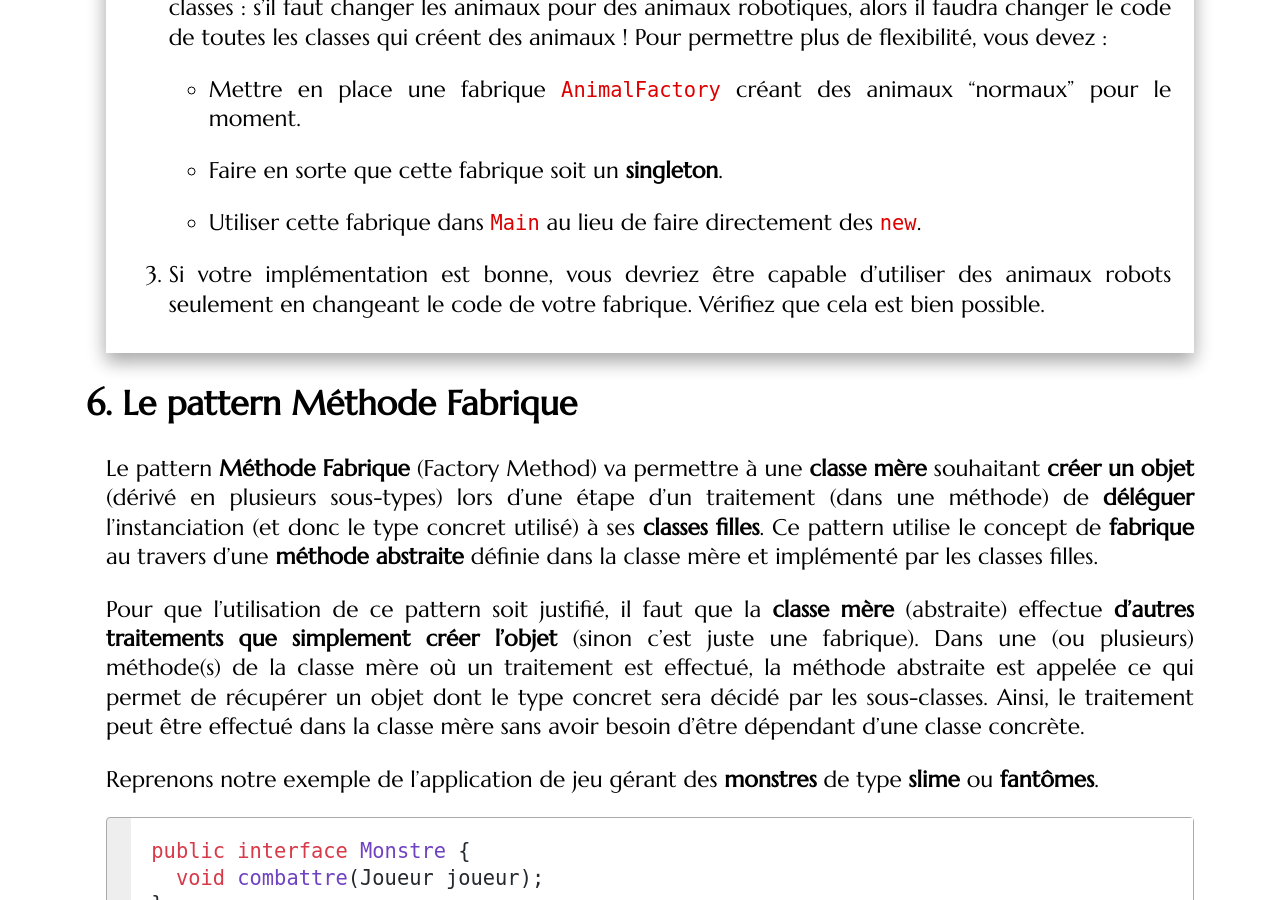
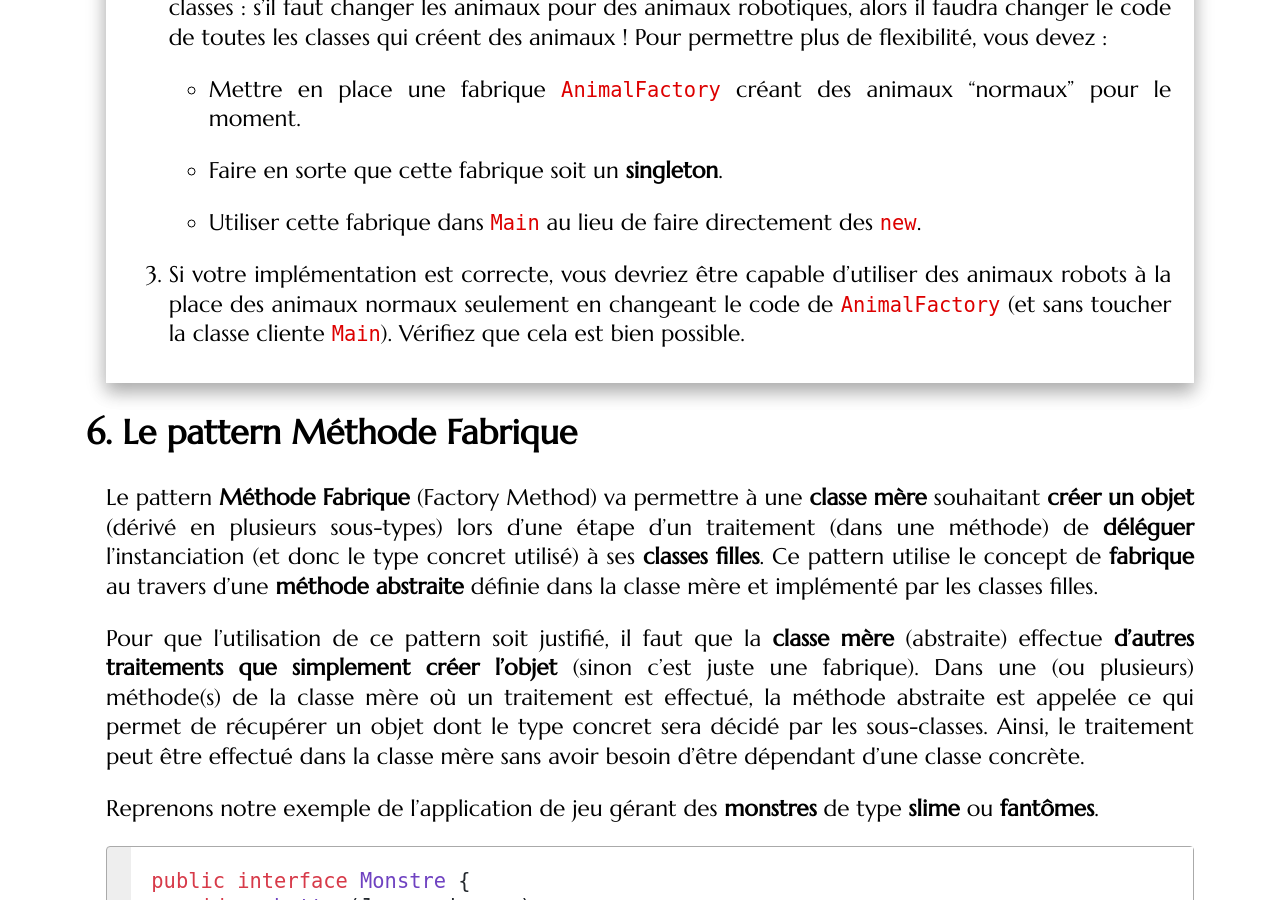
Before and after one commit to mgasquet/R304-QualiteDeveloppement, a Jekyll site: the page built from tutorials/tutorial4.md, in a window 1280 px wide and 900 px high, scrolled down 43400 px. Built offline with Jekyll 4.4.1, drawn with Linux system fonts in a browser that asks for light colours; some web fonts are replaced; some of the changed text lies outside the part shown.

Commit message:
précision explications Fabrique simple

```diff
--- a/tutorials/tutorial4.md
+++ b/tutorials/tutorial4.md
@@ -1272,7 +1272,7 @@ Pour l'instant, testons votre compréhension de la **fabrique simple** :
 
     * Utiliser cette fabrique dans `Main` au lieu de faire directement des `new`.
 
-3. Si votre implémentation est bonne, vous devriez être capable d'utiliser des animaux robots seulement en changeant le code de votre fabrique. Vérifiez que cela est bien possible.
+3. Si votre implémentation est correcte, vous devriez être capable d'utiliser des animaux robots à la place des animaux normaux seulement en changeant le code de `AnimalFactory` (et sans toucher la classe cliente `Main`). Vérifiez que cela est bien possible.
 
 </div>
 
```
Also changed, not shown: other parts of tutorials/tutorial4.md (+1 -1 lines).
